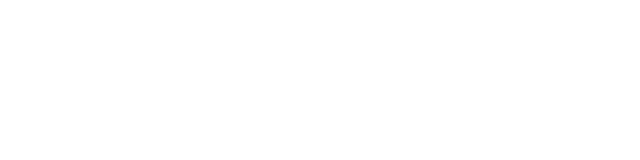
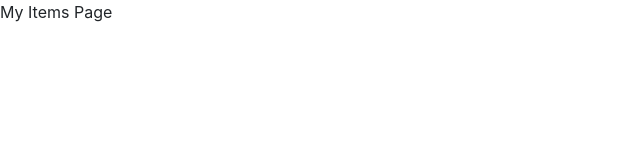
Before and after one commit to Jane-Sim/fire-extinguisher-airbnb, a Nuxt app: page /my-items in a window 1280 px wide. Before the commit this address had no page. Shown: the top 160 px of the page, without its empty margins (0-640 px from the left). Built offline with nearby package versions, Linux system fonts and the light colour scheme.

Commit message:
my-items 페이지 생성

```diff
--- /dev/null
+++ b/pages/my-items.vue
@@ -0,0 +1,11 @@
+<template>
+  <div>
+    My Items Page
+  </div>
+</template>
+
+<script>
+export default {};
+</script>
+
+<style scoped></style>
```
